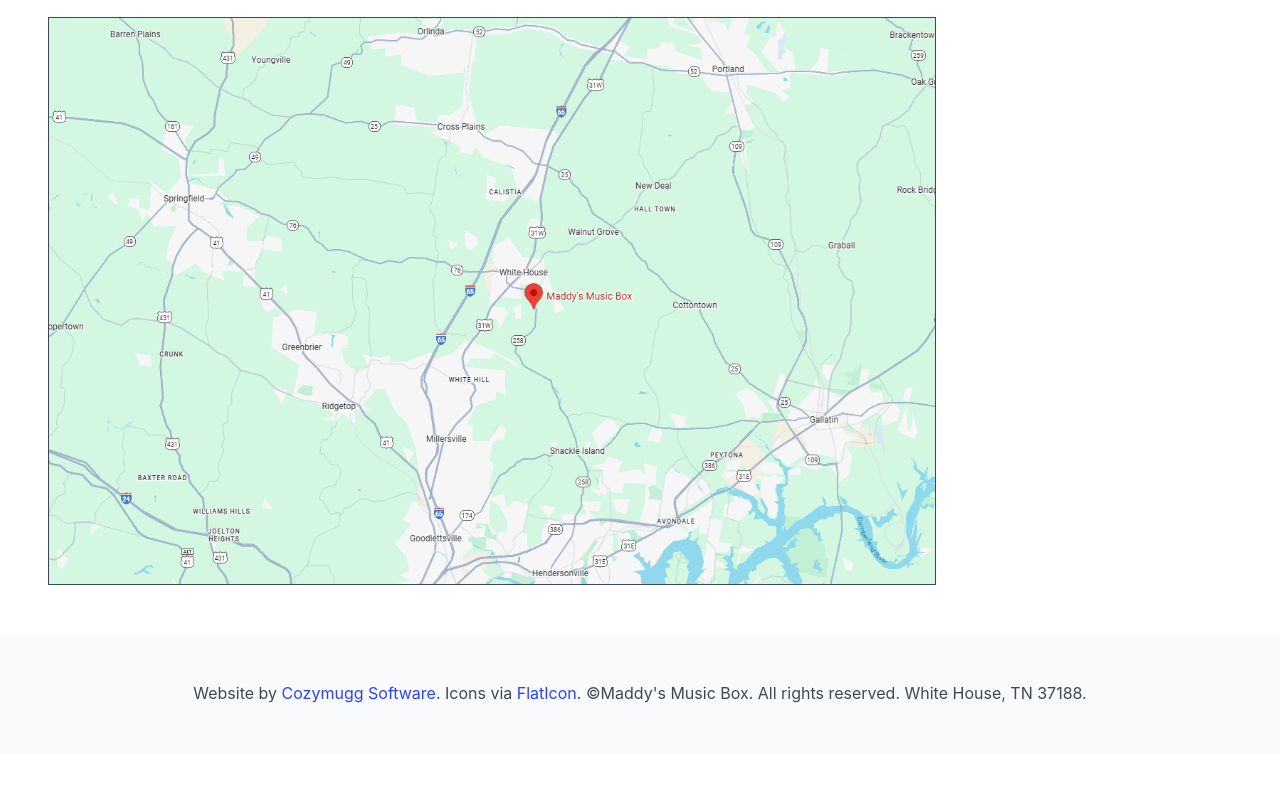
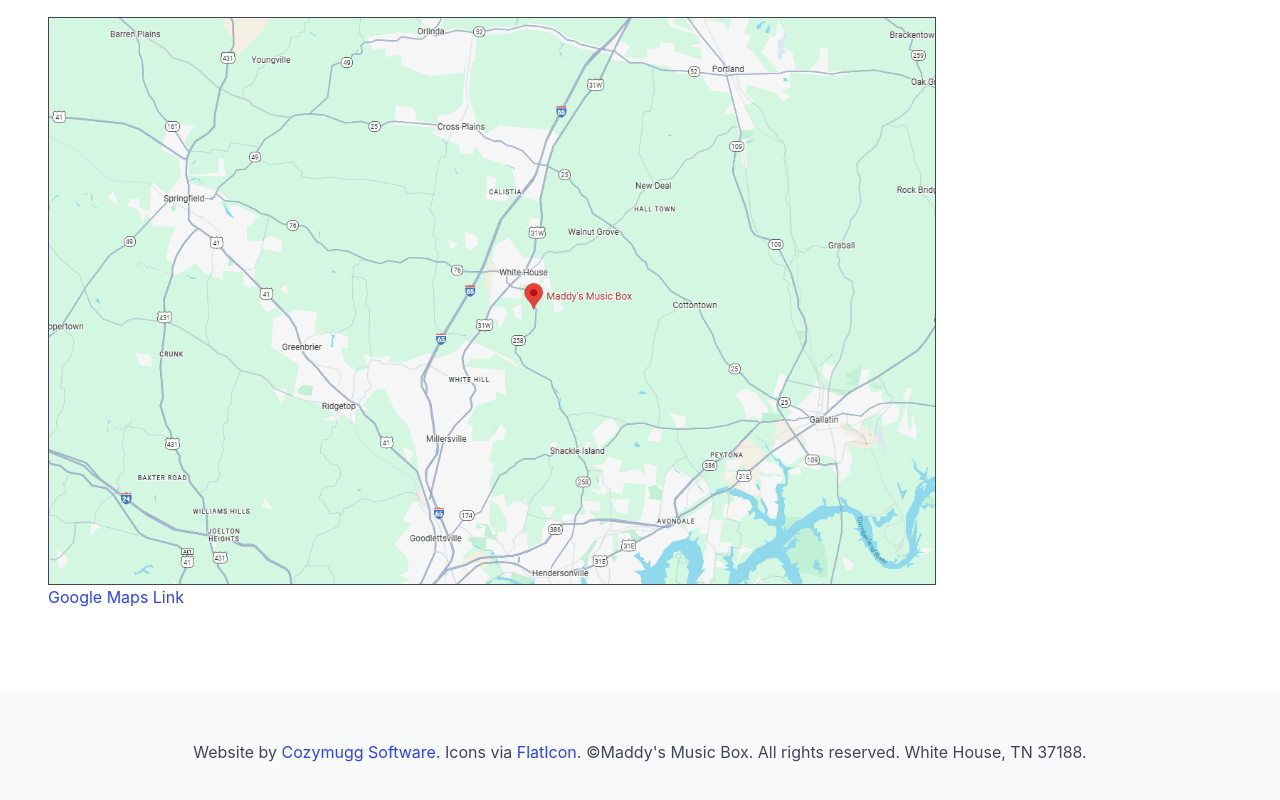
Before and after one commit to HardieParham/Maddys-Music-Box-Site, a website built with Vite: page frontend/contact.html in a window 1280 px wide. Shown: the part 561-1361 px from the top of the page. Before the commit the page ends 1314 px from the top, so only its background shows below. Built offline with nearby package versions, Linux system fonts and the light colour scheme.

Commit message:
[feature] added Google maps link

```diff
--- a/frontend/contact.html
+++ b/frontend/contact.html
@@ -72,6 +72,12 @@
                 <figure class="image">
                     <img src="images/Map-min.png" alt="Location map of Maddy's Music Box." style="width:75%; height:auto; border: 1px; border-style:solid;">
                 </figure>
+
+
+            <div class="block" style="margin-bottom: 35px;">
+                <a href="https://maps.app.goo.gl/zYEytew1zMEcN9kd9" target="_blank">Google Maps Link</a>
+            </div>
+
         </section>
 
         <footer class="footer">
--- a/frontend/package.json
+++ b/frontend/package.json
@@ -9,6 +9,6 @@
     "preview": "vite preview"
   },
   "devDependencies": {
-    "vite": "^6.3.5"
+    "vite": "^6.4.1"
   }
 }
```
Also changed, not shown: frontend/dist/contact.html, 1 other file.
